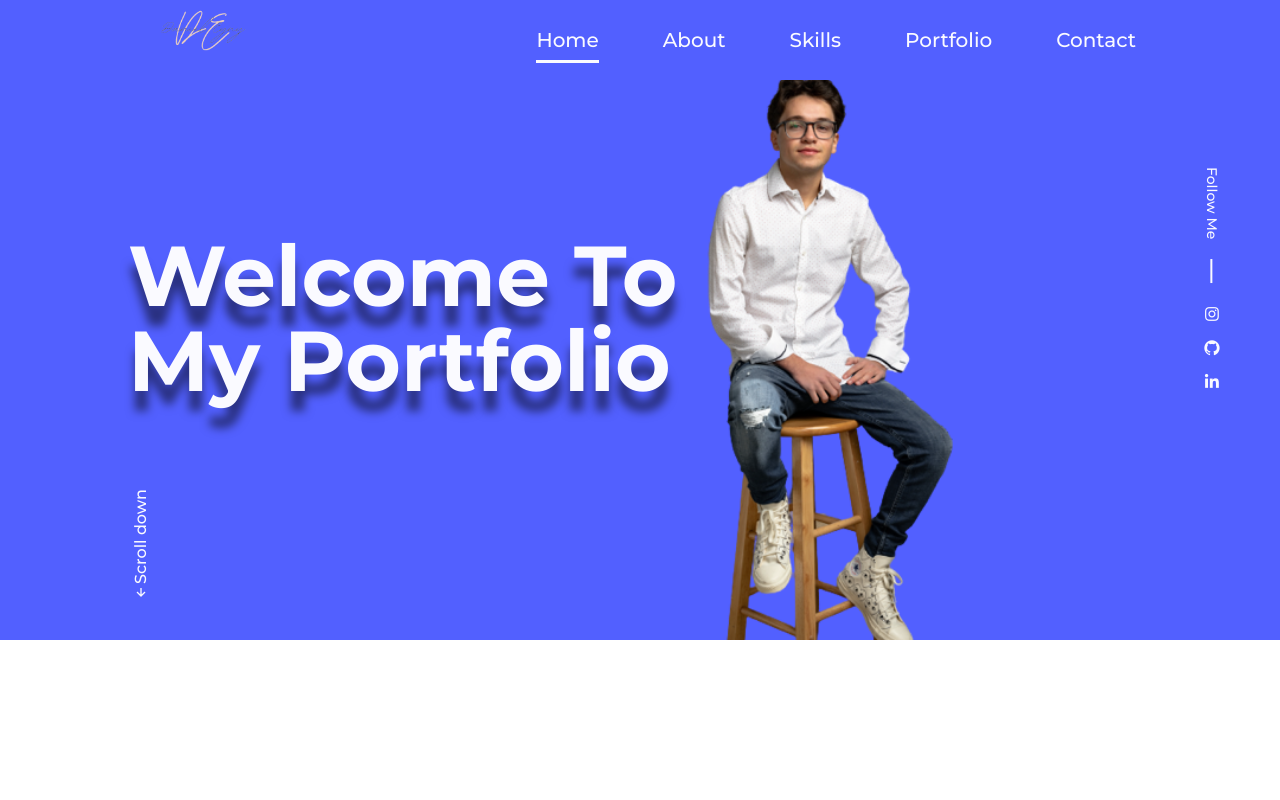
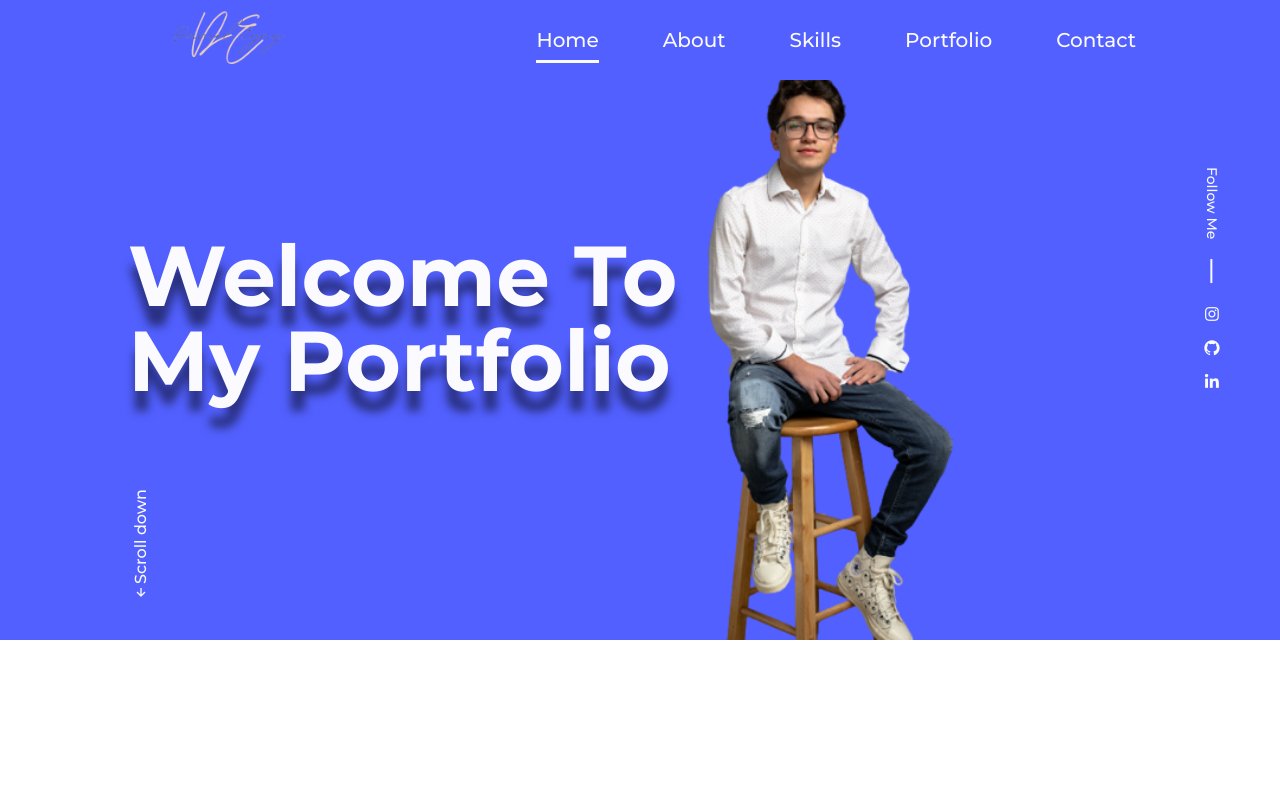
Before and after one commit to danieleyny/Portfolio, a plain HTML site: page index.html in a window 1280 px wide. Shown: the top 800 px of the page. Drawn offline with nearby package versions, Linux system fonts and the light colour scheme.

Commit message:
logo sizing update

```diff
--- a/assets/css/styles.css
+++ b/assets/css/styles.css
@@ -178,9 +178,10 @@ img{
   }
 
    .logo-image{
-      width: 150px;
-      height: 150px;
+      width: 200px;
+      height: 200px;
       border-radius: 50%;
+      margin-top: 20px;
   }
 
 
```
